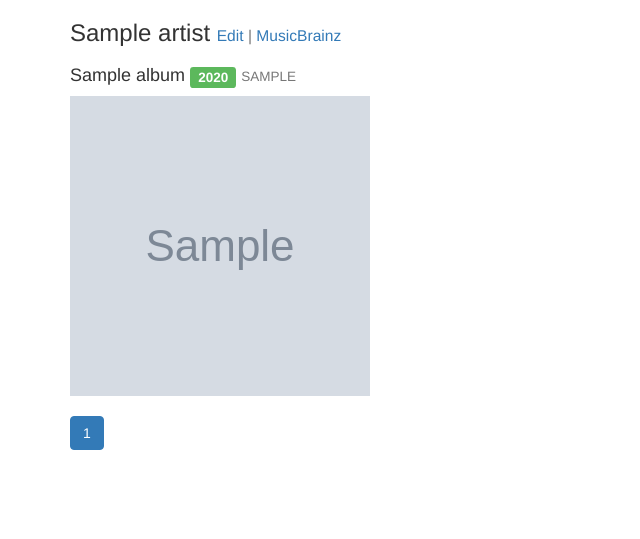
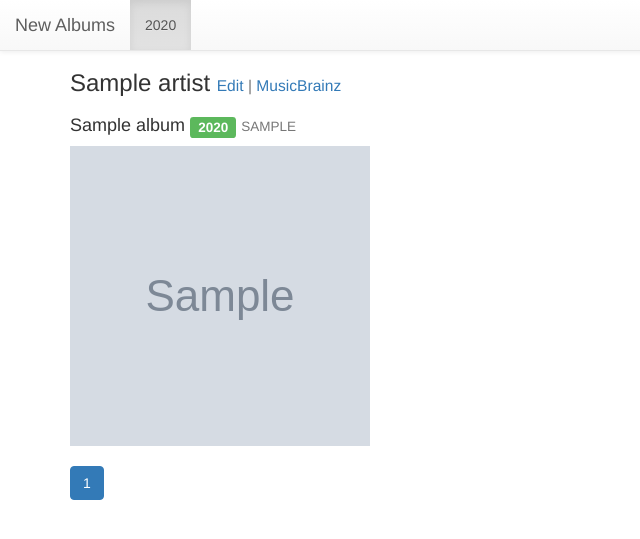
Before and after one commit to Sinkler/music, a Django app: template project/templates/common/main.html in a window 1280 px wide. Shown: the top 539 px of the page, without its empty margins (0-640 px from the left). Run offline with Django 3.2, Linux system fonts and the light colour scheme; tables that the repository leaves empty hold one stand-in row (values such as "Sample post"); the template is opened without the code that fills it: values that come from a table or form of the project are taken from there, most other values are stand-ins (such as "Sample title", 1, 10 or a date in 2020); grey boxes marked "Sample" are stand-in pictures; parts of the project's set-up code (start-up, migrations or seed data) failed here and were passed over; some libraries are stand-ins or nearby versions.

Commit message:
updated readme and main page

```diff
--- a/project/templates/common/main.html
+++ b/project/templates/common/main.html
@@ -5,10 +5,45 @@
     <meta name="viewport" content="width=device-width, initial-scale=1">
     <link rel="stylesheet" href="https://maxcdn.bootstrapcdn.com/bootstrap/3.3.5/css/bootstrap.min.css">
     <link rel="stylesheet" href="https://maxcdn.bootstrapcdn.com/bootstrap/3.3.5/css/bootstrap-theme.min.css">
+    <style>
+        .container {
+            padding-top: 50px;
+        }
+        .no-album {
+            width: 300px;
+            height: 300px;
+        }
+    </style>
+    <script src="http://code.jquery.com/jquery-2.1.4.min.js"></script>
     <script src="https://maxcdn.bootstrapcdn.com/bootstrap/3.3.5/js/bootstrap.min.js"></script>
 </head>
 <body>
 <div class="container">
+    <nav class="navbar navbar-default navbar-fixed-top">
+        <div class="container-fluid">
+            <div class="navbar-header">
+                <button type="button" class="navbar-toggle collapsed"
+                        data-target="#navbar-collapse"
+                        data-toggle="collapse" aria-expanded="false">
+                    <span class="sr-only">Toggle navigation</span>
+                    <span class="icon-bar"></span>
+                    <span class="icon-bar"></span>
+                    <span class="icon-bar"></span>
+                </button>
+                <a class="navbar-brand" href="#">New Albums</a>
+            </div>
+
+            <div class="collapse navbar-collapse" id="navbar-collapse">
+                <ul class="nav navbar-nav">
+                    {% for y in years %}
+                        <li{% if y == year %} class="active"{% endif %}>
+                            <a href="{% url 'main_page' %}?year={{ y }}">{{ y }}</a>
+                        </li>
+                    {% endfor %}
+                </ul>
+            </div>
+        </div>
+    </nav>
     {% for artist in artists %}
         <div>
             <h3>
@@ -21,7 +56,7 @@
             </h3>
             <div class="row">
                 {% for album in artist.albums.all %}
-                    <div class="col-md-4"{% if forloop.counter > 3 %} style="display: none;"{% endif %}>
+                    <div class="col-md-4"{% if forloop.counter > 3 %} style="display:none"{% endif %}>
                         <h4>
                             {{ album }}
                             <span class="label label-success">{{ album.year }}</span>
@@ -30,7 +65,7 @@
                         {% if album.image %}
                             <img {% if forloop.counter > 3 %} data-src="{{ album.image }}" {% else %} src="{{ album.image }}" {% endif %} width="300" height="300">
                         {% else %}
-                            <div style="width: 300px; height: 300px;"></div>
+                            <div class="no-album"></div>
                         {% endif %}
                     </div>
                 {% endfor %}
@@ -43,7 +78,7 @@
             {% for page in page_obj.page_range %}
                 {% if page %}
                     <li{% if page_obj.number == page %} class="active"{% endif %}>
-                        <a href="{% url 'main_page' %}?page={{ page }}">{{ page }}</a>
+                        <a href="{% url 'main_page' %}?page={{ page }}&year={{ year }}">{{ page }}</a>
                     </li>
                 {% else %}
                     <li class="disabled"><span>...</span></li>
```
Also changed, not shown: project/common/views.py (+11 -4 lines), project/local_settings_sample.py (+17 -6 lines), 2 other files.
